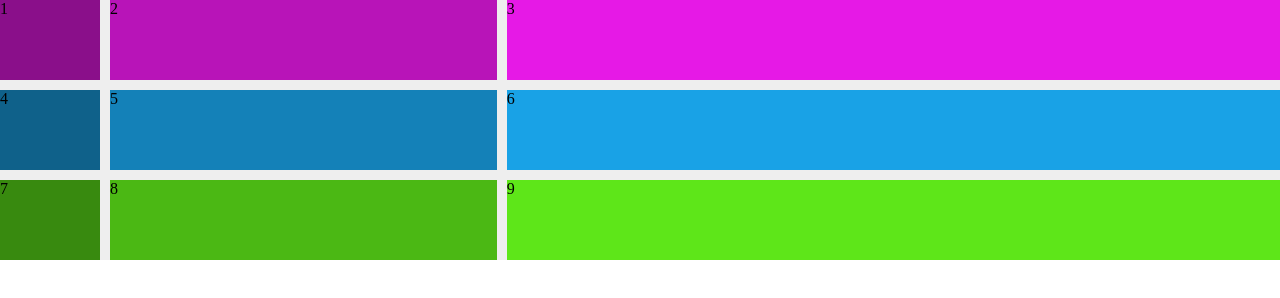
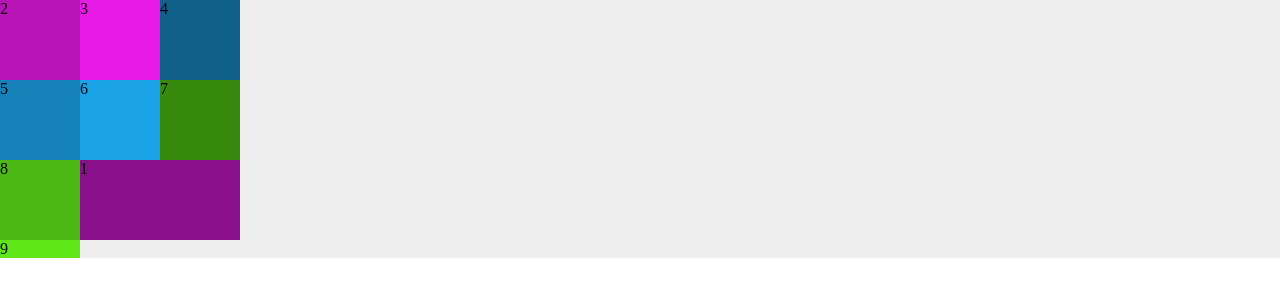
Before and after one commit to Toshiro-Morishita/CSS-Grid-Layout, a plain HTML site: page index.html in a window 1280 px wide. Drawn offline with Linux system fonts and the light colour scheme.

Commit message:
グリッドラインで要素を配置する

```diff
--- a/css/styles.css
+++ b/css/styles.css
@@ -7,15 +7,18 @@ body {
   background: #eee;
   display: grid;
   grid-template-rows: 80px 80px 80px;
-  /* grid-template-columns: 50% 80px 80px; */
-  grid-template-columns: 100px 1fr 2fr;
-  /* grid-row-gap: 10px;
-  grid-colum-gap: 10px; */
-  /* grid-gap: 10px 10px; */
-  grid-gap: 10px;
+  grid-template-columns: 80px 80px 80px;
 }
 .item-1 {
   background: hsl(300, 80%, 30%);
+  /* grid-row-start: 3;
+  grid-row-end: 4; */
+  /* grid-row: 3 / 4; */
+  /* grid-row: 3 / span 1; */
+  /* grid-row: 3; */
+  /* grid-colum: 2 / 4; */
+  /* grid-column: 2 / span 2; */
+  grid-area: 3 / 2 / 4 / 4;
 }
 .item-2 {
   background: hsl(300, 80%, 40%);
```
